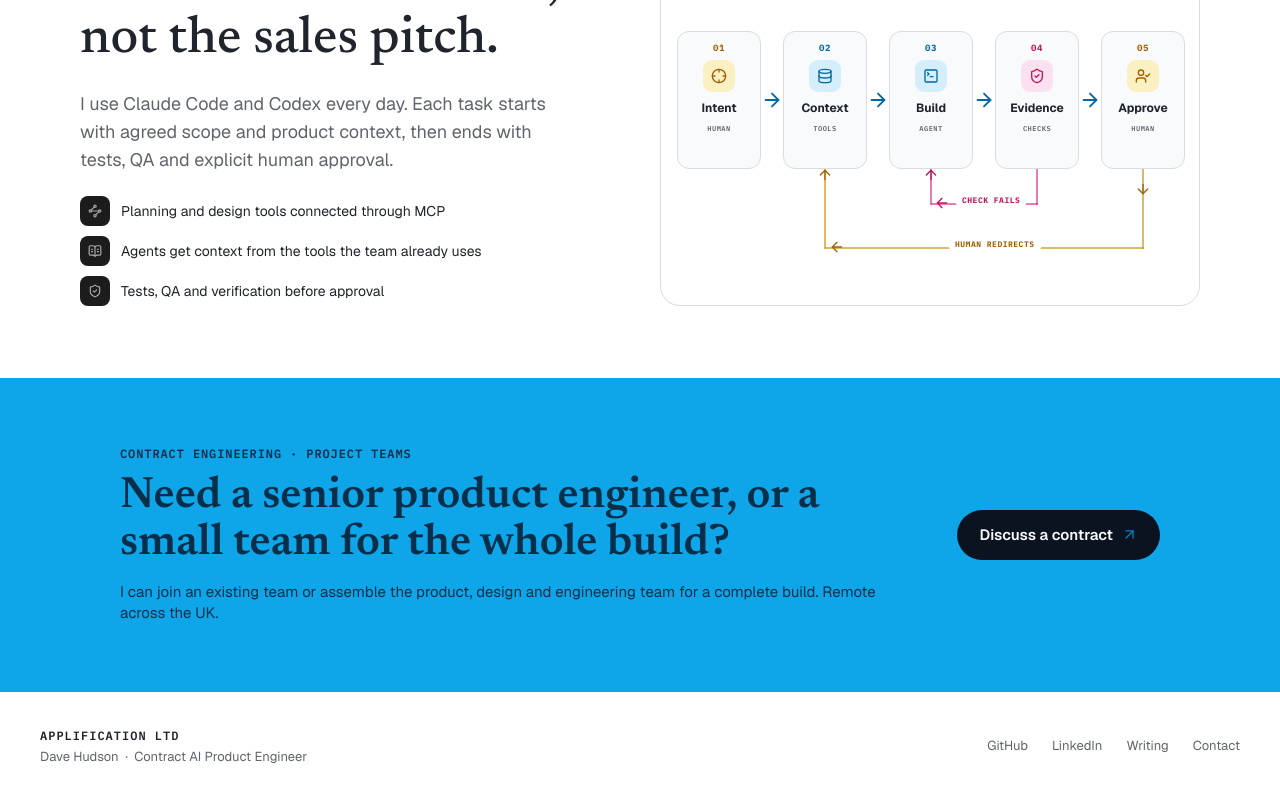
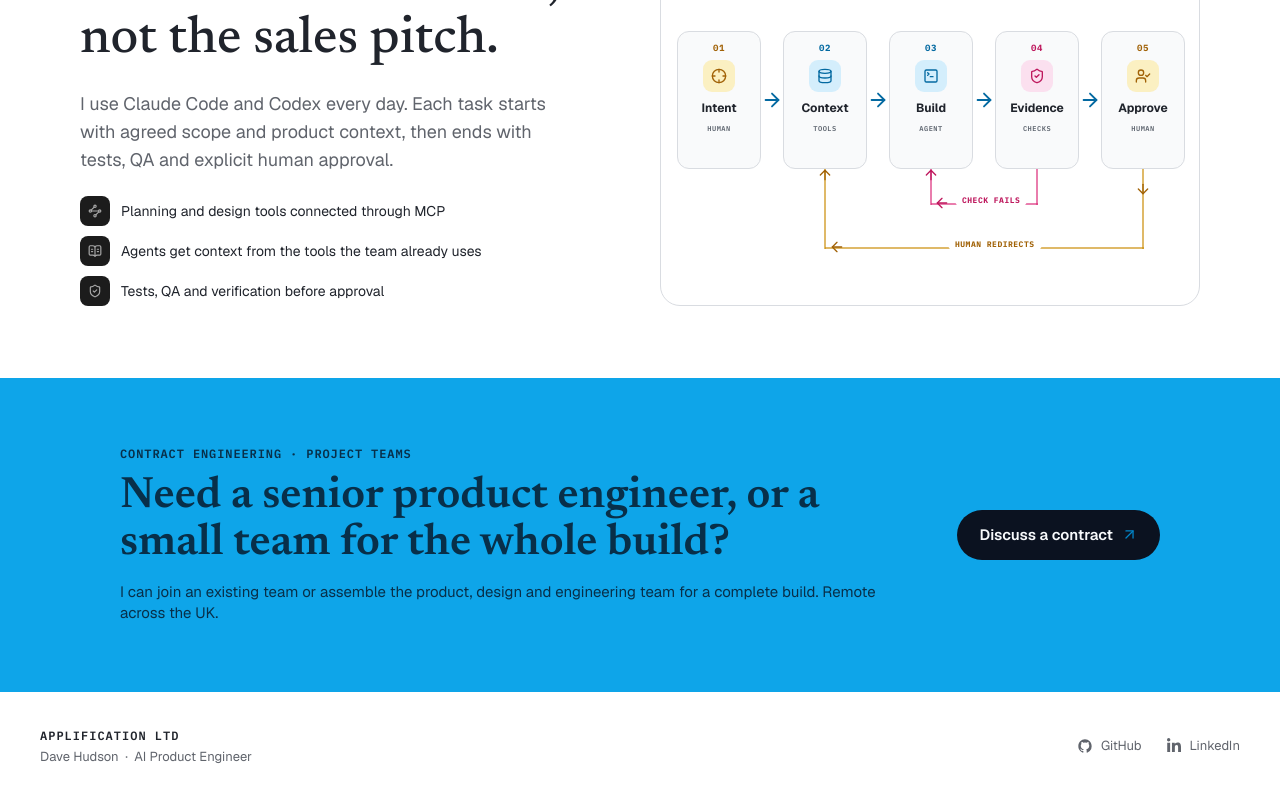
Before and after one commit to applification/applification.net, a Next.js app in the folder apps/applification/: page / in a window 1280 px wide. Shown: the part 3569-4369 px from the top of the page. Built offline with nearby package versions, Linux system fonts and the light colour scheme.

Commit message:
Add social icons to site footer
- Update the LinkedIn profile and engineer title
- Remove Writing and Contact footer links

```diff
--- a/apps/applification/src/components/site-footer.tsx
+++ b/apps/applification/src/components/site-footer.tsx
@@ -1,24 +1,48 @@
-import Link from "next/link";
+import type { ComponentType } from "react";
 
 const focusClasses =
   "focus-visible:outline-2 focus-visible:outline-offset-4 focus-visible:outline-[var(--app-focus)]";
 
-const footerLinks = [
+type SocialLink = {
+  href: string;
+  label: string;
+  icon: ComponentType;
+};
+
+function GitHubIcon() {
+  return (
+    <svg
+      aria-hidden="true"
+      className="size-4 shrink-0 fill-current"
+      viewBox="0 0 24 24"
+    >
+      <path d="M12 2C6.48 2 2 6.58 2 12.23c0 4.52 2.87 8.35 6.84 9.71.5.1.68-.22.68-.49v-1.92c-2.78.62-3.37-1.22-3.37-1.22-.45-1.18-1.11-1.49-1.11-1.49-.91-.64.07-.63.07-.63 1 .08 1.53 1.06 1.53 1.06.9 1.56 2.35 1.11 2.92.85.09-.66.35-1.11.64-1.37-2.22-.26-4.56-1.14-4.56-5.06 0-1.12.39-2.03 1.03-2.75-.1-.26-.45-1.3.1-2.71 0 0 .84-.28 2.75 1.05A9.36 9.36 0 0 1 12 6.91a9.3 9.3 0 0 1 2.5.35c1.91-1.33 2.75-1.05 2.75-1.05.55 1.41.2 2.45.1 2.71.64.72 1.03 1.63 1.03 2.75 0 3.93-2.34 4.79-4.57 5.05.36.32.68.94.68 1.9v2.83c0 .27.18.59.69.49A10.25 10.25 0 0 0 22 12.23C22 6.58 17.52 2 12 2Z" />
+    </svg>
+  );
+}
+
+function LinkedInIcon() {
+  return (
+    <svg
+      aria-hidden="true"
+      className="size-4 shrink-0 fill-current"
+      viewBox="0 0 448 512"
+    >
+      <path d="M100.28 448H7.4V148.9h92.88ZM53.79 108.1C24.09 108.1 0 83.5 0 53.8a53.79 53.79 0 0 1 107.58 0c0 29.7-24.1 54.3-53.79 54.3ZM447.9 448h-92.68V302.4c0-34.7-.7-79.2-48.29-79.2-48.29 0-55.69 37.7-55.69 76.7V448h-92.78V148.9h89.08v40.8h1.3c12.4-23.5 42.69-48.3 87.88-48.3 94 0 111.28 61.9 111.28 142.3V448Z" />
+    </svg>
+  );
+}
+
+const socialLinks: SocialLink[] = [
   {
     href: "https://github.com/applification",
     label: "GitHub",
-    external: true,
+    icon: GitHubIcon,
   },
   {
-    href: "https://www.linkedin.com/in/davehudson",
+    href: "https://www.linkedin.com/in/hudsond",
     label: "LinkedIn",
-    external: true,
-  },
-  { href: "/writing", label: "Writing", external: false },
-  {
-    href: "mailto:dave@applification.net?subject=Applification%20enquiry",
-    label: "Contact",
-    external: false,
+    icon: LinkedInIcon,
   },
 ];
 
@@ -31,7 +55,7 @@ export function SiteFooter() {
             Applification Ltd
           </span>
           <span className="text-sm leading-[1.4] text-[var(--app-text-secondary)] min-[821px]:text-[13px] min-[821px]:leading-[17px]">
-            Dave Hudson&nbsp; · &nbsp;Contract AI Product Engineer
+            Dave Hudson&nbsp; · &nbsp;AI Product Engineer
           </span>
         </div>
 
@@ -39,10 +63,10 @@ export function SiteFooter() {
           aria-label="Footer navigation"
           className="flex flex-wrap items-center gap-x-[18px] gap-y-3 text-sm font-medium text-[var(--app-text-secondary)] min-[821px]:gap-6 min-[821px]:text-[13px] min-[821px]:font-normal"
         >
-          {footerLinks.map((item) => {
-            const classes = `inline-flex min-h-11 items-center transition-colors hover:text-[var(--app-text-primary)] ${focusClasses}`;
+          {socialLinks.map((item) => {
+            const Icon = item.icon;
+            const classes = `inline-flex min-h-11 items-center gap-2 transition-colors hover:text-[var(--app-text-primary)] ${focusClasses}`;
 
-            if (item.external) {
             return (
               <a
                 className={classes}
@@ -51,23 +75,9 @@ export function SiteFooter() {
                 rel="noreferrer"
                 target="_blank"
               >
+                <Icon />
                 {item.label}
                 <span className="sr-only">, opens in a new tab</span>
-                </a>
-              );
-            }
-
-            if (item.href.startsWith("/")) {
-              return (
-                <Link className={classes} href={item.href} key={item.href}>
-                  {item.label}
-                </Link>
-              );
-            }
-
-            return (
-              <a className={classes} href={item.href} key={item.href}>
-                {item.label}
               </a>
             );
           })}
```
Lines whose indentation alone changed are shown as unchanged.
